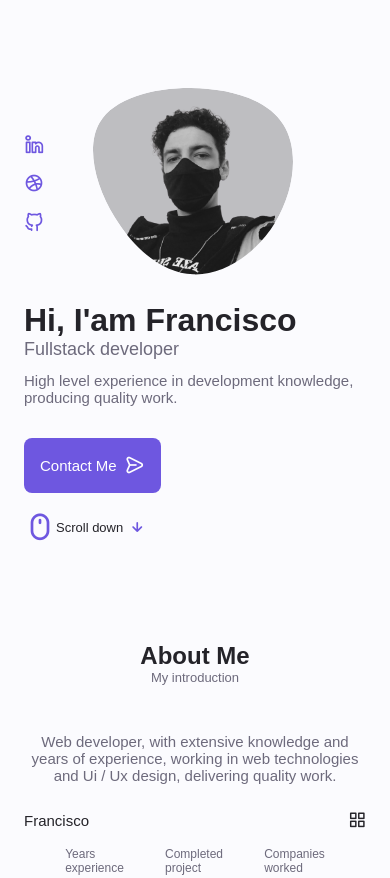
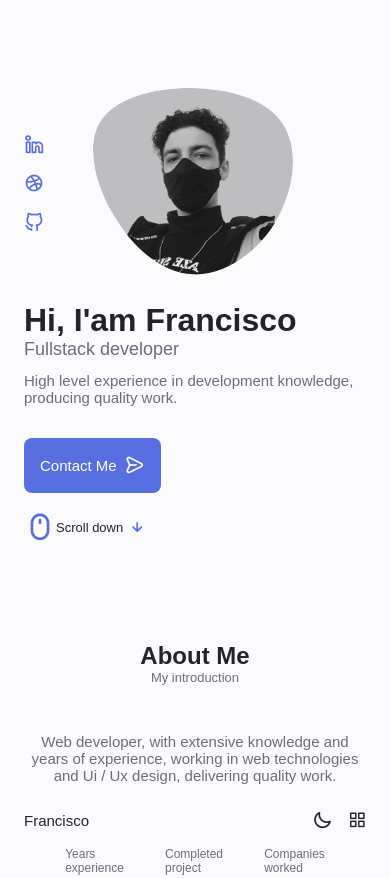
Before and after one commit to asqgk/portfolio, a plain HTML site: page index.html in a window 390 px wide. Shown: the top 878 px of the page. Drawn offline with nearby package versions, Linux system fonts and the light colour scheme.

Commit message:
Update Dark/Light Theme & Scroll Bar

```diff
--- a/assets/css/styles.css
+++ b/assets/css/styles.css
@@ -7,7 +7,7 @@
 
     /*========== Colors ==========*/
     /* Change favorite color */
-    --hue-color: 250; /*Purple 250 - Green 142 - Blue 230 - Pink 340*/
+    --hue-color: 230; /*Purple 250 - Green 142 - Blue 230 - Pink 340*/
 
     /* HSL color mode */
     --first-color: hsl(var(--hue-color), 69%, 61%);
@@ -20,6 +20,8 @@
     --input-color: hsl(var(--hue-color), 70%, 96%);
     --body-color: hsl(var(--hue-color), 60%, 99%);
     --container-color: #FFF;
+    --scroll-bar-color: hsl(var(--hue-color), 12%, 90%);
+    --scroll-thumb-color: hsl(var(--hue-color), 12%, 80%);
 
     /*========== Font and typography ==========*/
     --body-font: 'Poppins', sans-serif;
@@ -68,10 +70,34 @@
 }
 
 /*========== Variables Dark theme ==========*/
-
+body.dark-theme{
+    /* HSL color mode */
+    --first-color-second: hsl(var(--hue-color), 30%, 8%);
+    --title-color: hsl(var(--hue-color), 8%, 95%);
+    --text-color: hsl(var(--hue-color), 8%, 75%);
+    --input-color: hsl(var(--hue-color), 29%, 16%);
+    --body-color: hsl(var(--hue-color), 28%, 12%);
+    --container-color: hsl(var(--hue-color), 29%, 16%);
+    --scroll-bar-color: hsl(var(--hue-color), 12%, 48%);
+    --scroll-thumb-color: hsl(var(--hue-color), 12%, 36%);
+}
 
 /*========== Button Dark/Light ==========*/
+.nav__btns{
+    display: flex;
+    align-items: center;
+}
 
+.change-theme{
+    font-size: 1.25rem;
+    color: var(--title-color);
+    margin-right: var(--mb-1);
+    cursor: pointer;
+}
+
+.change-theme:hover{
+    color: var(--first-color);
+}
 
 /*==================== BASE ====================*/
 *{
@@ -884,9 +910,21 @@ img{
     bottom: 5rem;
 }
 
+/*========== SCROLL BAR ==========*/
+::-webkit-scrollbar{
+    width: .60rem;
+    background-color: var(--scroll-bar-color);
+    border-radius: .5rem;
+}
 
-/*========== SCROLL BAR ==========*/
+::-webkit-scrollbar-thumb{
+    background-color: var(--scroll-thumb-color);
+    border-radius: .5rem;
+}
 
+::-webkit-scrollbar-thumb:hover{
+    background-color: var(--text-color-light);
+}
 
 /*==================== MEDIA QUERIES ====================*/
 /* For small devices */
--- a/assets/js/main.js
+++ b/assets/js/main.js
@@ -147,5 +147,32 @@ function scrollUp(){
 }
 window.addEventListener('scroll', scrollUp)
 
+/*==================== DARK LIGHT THEME ====================*/
+const themeButton = document.getElementById('theme-button')
+const darkTheme = 'dark-theme'
+const iconTheme = 'uil-sun'
 
-/*==================== DARK LIGHT THEME ====================*/
+// Previously selected topic (if user selected)
+const selectedTheme = localStorage.getItem('selected-theme')
+const selectedIcon = localStorage.getItem('selected-icon')
+
+// We obtain the current theme that the interface has by validating the dark-theme class
+const getCurrentTheme = () => document.body.classList.contains(darkTheme) ? 'dark' : 'light'
+const getCurrentIcon = () => themeButton.classList.contains(iconTheme) ? 'uil-moon' : 'uil-sun'
+
+// We validate if the user previously chose a topic
+if (selectedTheme) {
+  // If the validation is fulfilled, we ask what the issue was to know if we activated or deactivated the dark
+  document.body.classList[selectedTheme === 'dark' ? 'add' : 'remove'](darkTheme)
+  themeButton.classList[selectedIcon === 'uil-moon' ? 'add' : 'remove'](iconTheme)
+}
+
+// Activate / desactivate the theme manually with the button
+themeButton.addEventListener('click', () => {
+    // Add or remove the dark / icon theme
+    document.body.classList.toggle(darkTheme)
+    themeButton.classList.toggle(iconTheme)
+    // We save the theme and the current icon that the user chose
+    localStorage.setItem('selected-theme', getCurrentTheme())
+    localStorage.setItem('selected-icon', getCurrentIcon())
+})
--- a/index.html
+++ b/index.html
@@ -58,6 +58,8 @@
                 </div>
 
                 <div class="nav__btns">
+                    <!-- Theme change button -->
+                    <i class="uil uil-moon change-theme" id="theme-button"></i>
                     <div class="nav__toggle" id="nav-toggle">
                         <i class="uil uil-apps"></i>
                     </div>
@@ -743,7 +745,7 @@
             </div>
         </footer>
 
-        <!--==================== SCROLL TOP ====================-->
+        <!--==================== SCROLL UP ====================-->
         <a href="#" class="scrollup" id="scroll-up">
             <i class="uil uil-arrow-up scrollup__icon"></i>
         </a>
```
